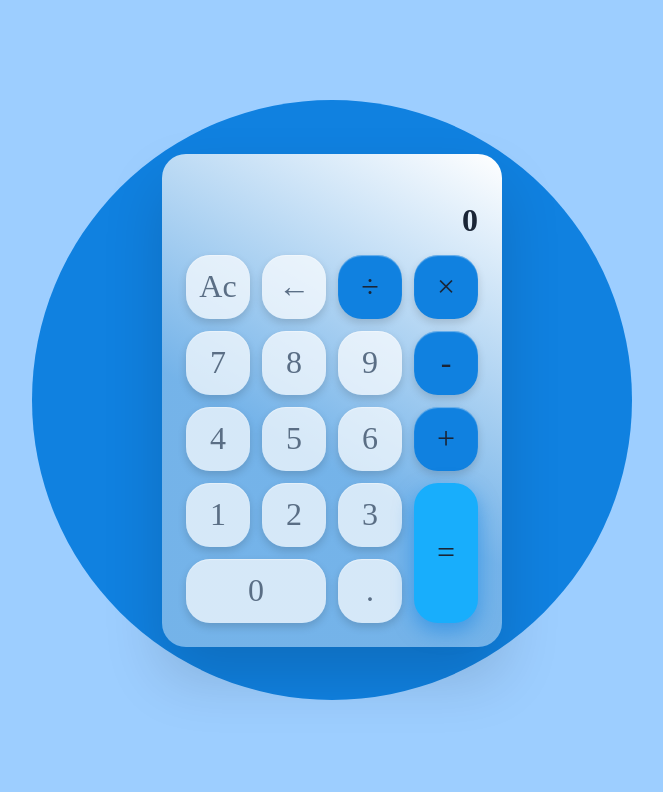
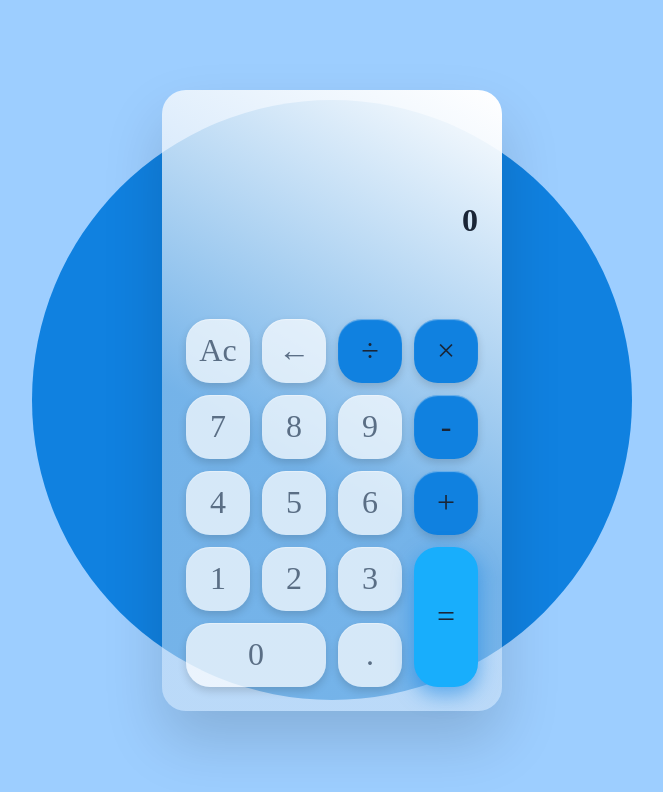
Before and after one commit to Leccon1/Calculator, a React (Vite) app: page / in a window 1280 px wide. Shown: the top 792 px of the page, without its empty margins (308-971 px from the left). Built offline with nearby package versions, Linux system fonts and the light colour scheme.

Commit message:
style(Calculator): set padding: 6.4rem 0; to .results

```diff
--- a/src/App.module.scss
+++ b/src/App.module.scss
@@ -38,6 +38,7 @@
 
 	.results {
 		font-weight: bold;
+		padding: 6.4rem 0;
 
 		display: flex;
 		flex-direction: column;
```
